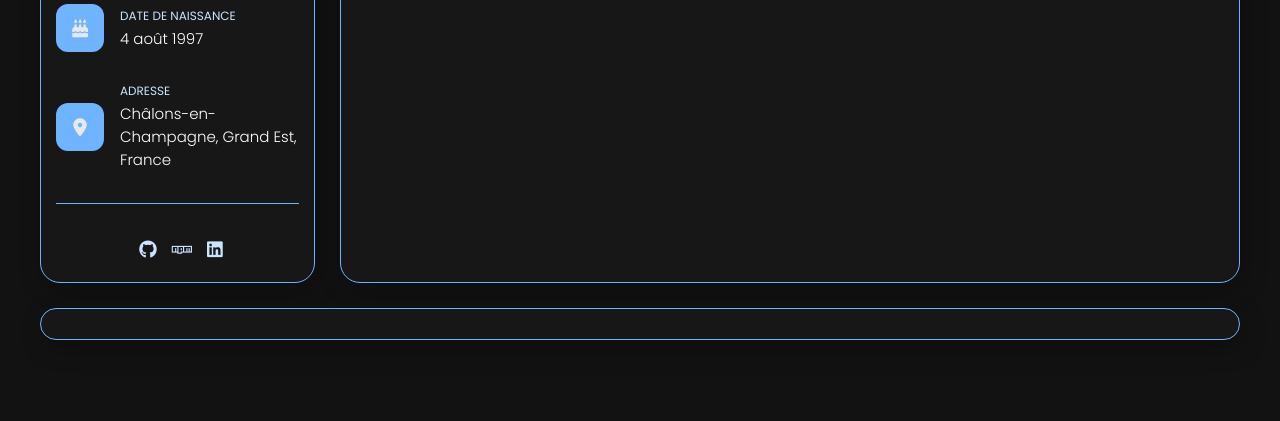
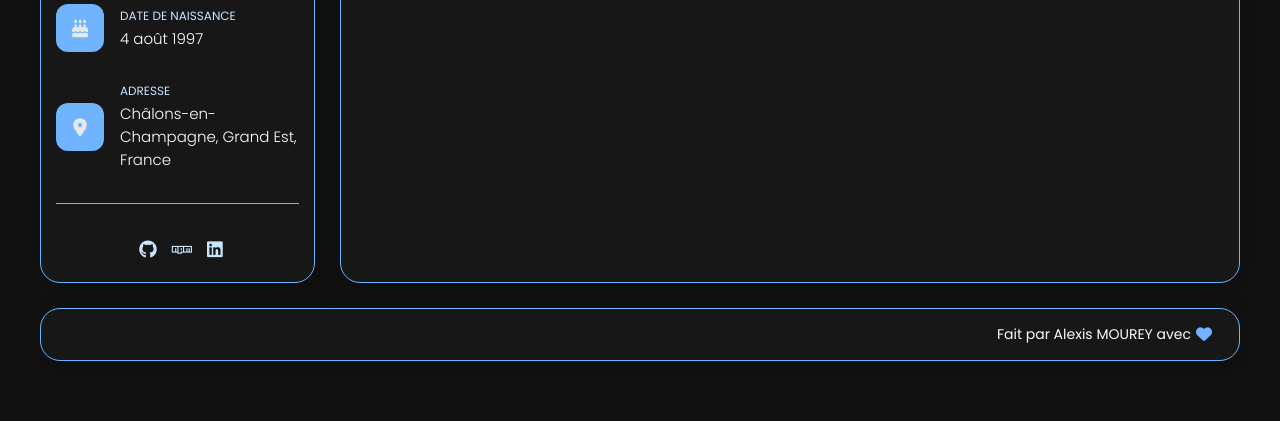
Before and after one commit to xixi52/Portfolio, a PHP site: page / in a window 1280 px wide. Shown: the part 570-991 px from the top of the page. Before the commit the page ends 910 px from the top, so only its background shows below. Run offline with PHP 8.4, Linux system fonts and the light colour scheme.

Commit message:
Add footer

```diff
--- a/assets/css/style.css
+++ b/assets/css/style.css
@@ -32,11 +32,23 @@ footer {
   z-index: 1;
   max-width: 1200px;
   margin-inline: auto;
-  display: flex;
-  justify-content: center;
-  align-items: stretch;
   gap: 25px;
   margin-bottom: 60px;
+}
+
+footer p {
+  color: #fafafa;
+  display: flex;
+  justify-content: flex-end;
+  font-size: 14px;
+  margin-right: 12px;
+}
+
+footer p i {
+  color: #70b3ff;
+  margin-left: 5px;
+  margin-top: 2px;
+  font-size: 16px;
 }
 
 .main-content {
--- /dev/null
+++ b/includes/footer.php
@@ -0,0 +1,3 @@
+  <footer>
+    <p>Fait par Alexis MOUREY avec <i class="fa-solid fa-heart"></i></p>
+  </footer>
--- a/index.php
+++ b/index.php
@@ -42,7 +42,11 @@
     <!-- FIN CONTENT -->
 
   </main>
-  <footer>
-  </footer>
+
+  <!-- DEBUT FOOTER -->
+<?php include "includes/footer.php"; ?>
+
+  <!-- FIN FOOTER -->
+
 </body>
 </html>
```
